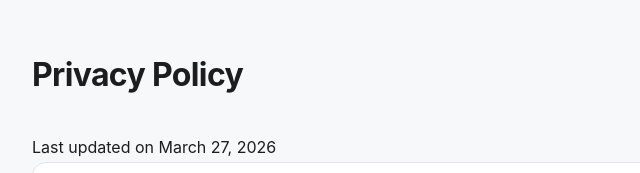
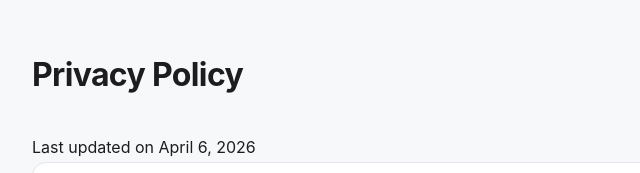
Before and after one commit to borderradar/public, a plain HTML site: page index.html in a window 1280 px wide. Shown: the top 173 px of the page, 272-912 px from the left. Drawn offline with Linux system fonts and the light colour scheme.

Commit message:
Update index.html

```diff
--- a/index.html
+++ b/index.html
@@ -113,7 +113,7 @@
 <body>
   <div class="container">
     <h1 class="page-title">Privacy Policy</h1>
-    <p>Last updated on March 27, 2026</p>
+    <p>Last updated on April 6, 2026</p>
     <!-- 1 -->
     <div class="card">
       <h2><span class="section-number">1</span> Data Collection and Usage</h2>
```
